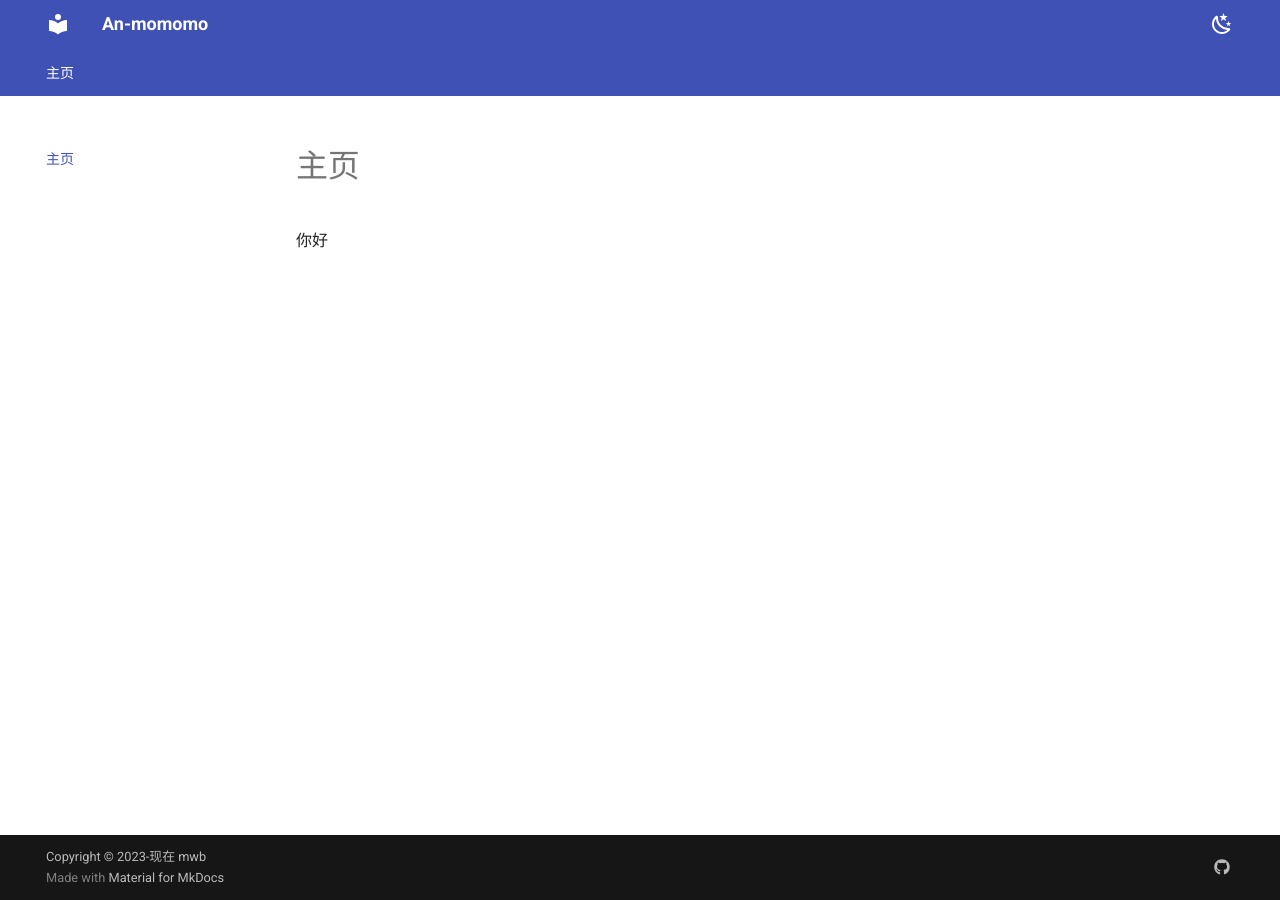
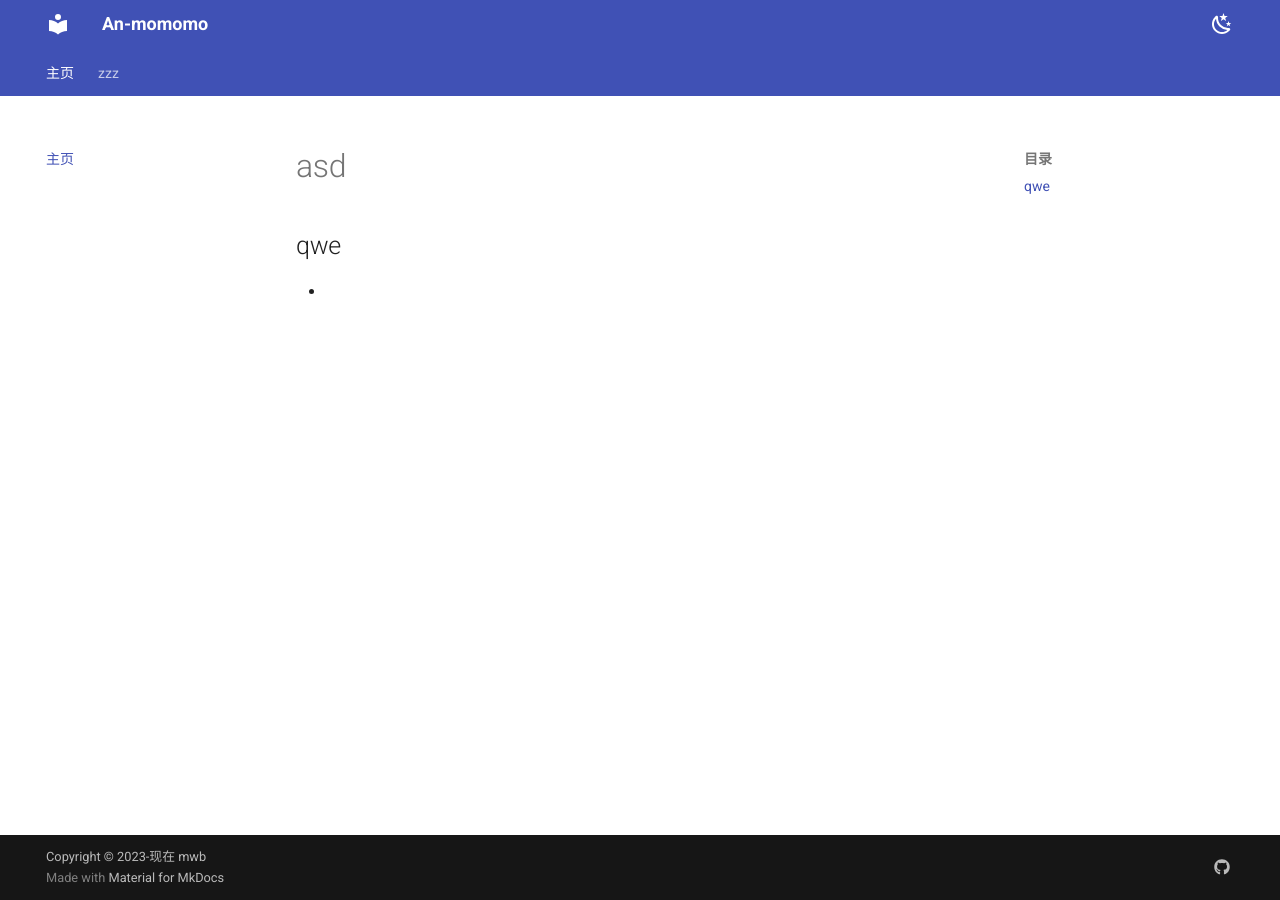
Before and after one commit to An-momomo/mo-blog, an MkDocs documentation site: the page built from docs/index.md, in a window 1280 px wide. Built offline with MkDocs 1.6.1 and Material for MkDocs 9.7.7, drawn with Linux system fonts in a browser that asks for light colours.

Commit message:
2023-11-01_19:49:01 update

```diff
--- a/docs/index.md
+++ b/docs/index.md
@@ -1 +1,5 @@
-你好
+# asd
+
+## qwe
+
+-
--- a/mkdocs.yml
+++ b/mkdocs.yml
@@ -28,7 +28,9 @@ theme:
 
 nav:
     - 主页: index.md
-
+    - zzz:
+      - yyy: aaa/123.md
+      - xxx: bbb/456.md
 plugins:
   - mermaid2:
       arguments:
```
Also changed, not shown: docs/aaa/123.md (added, +1 -0 lines), docs/bbb/456.md (added).
